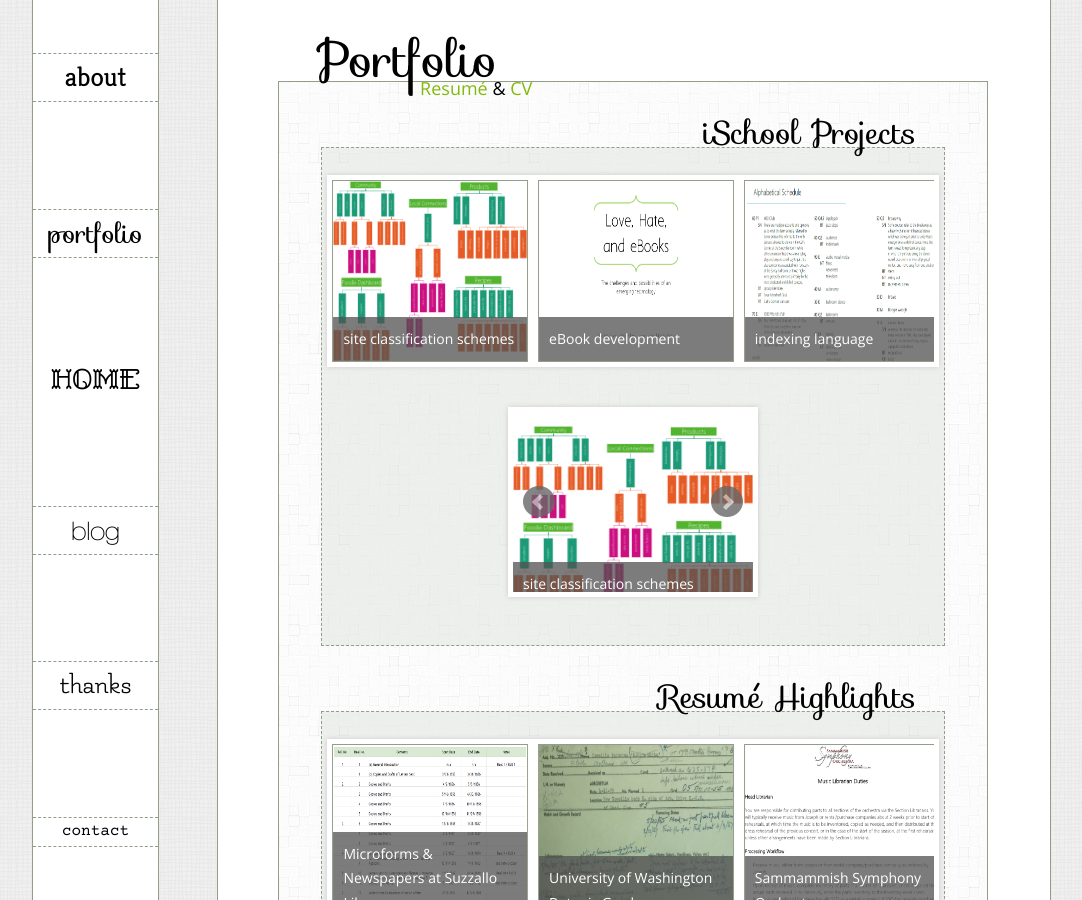
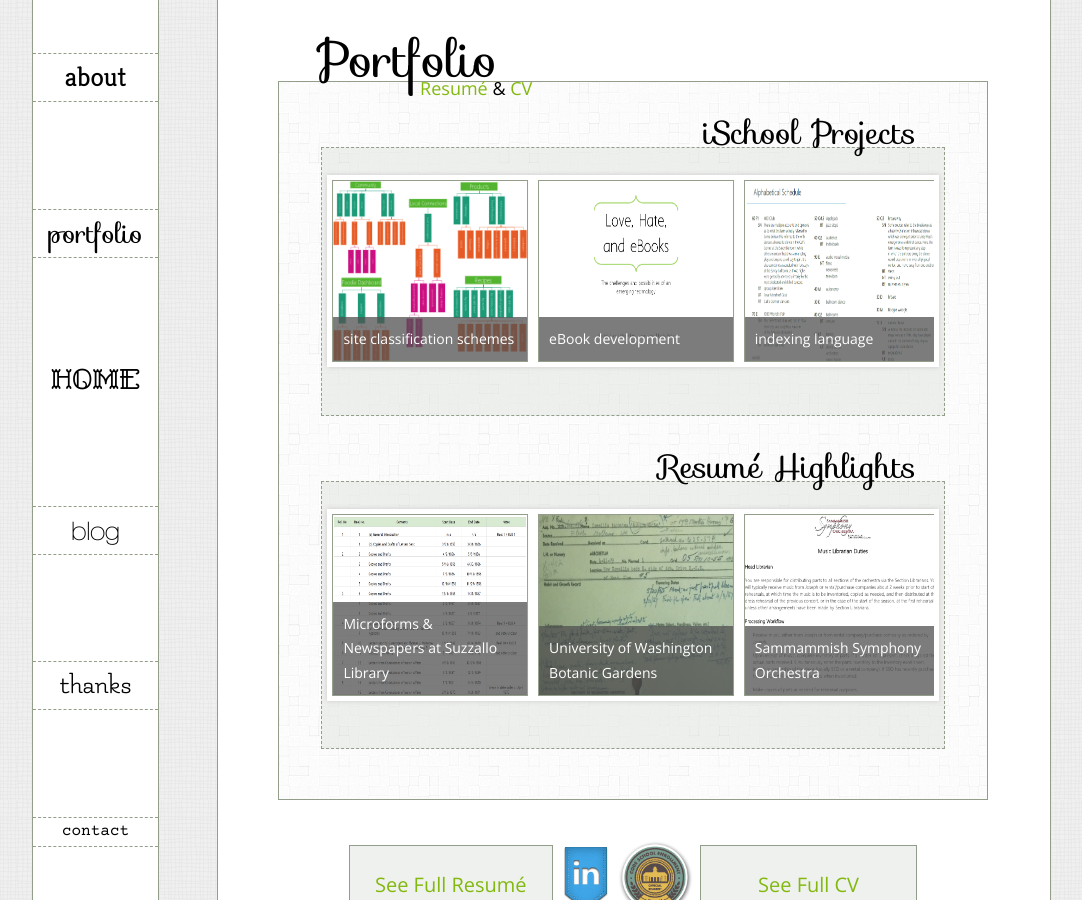
Before and after one commit to libridipitous/libridipitous.github.io, a Jekyll site: the page built from portfolio/index.html, in a window 1280 px wide and 900 px high. Shown: the whole window, without its empty margins (83-1165 px from the left). Built offline with Jekyll 4.4.1, drawn with Linux system fonts in a browser that asks for light colours; some of the changed text lies outside the part shown.

Commit message:
portfolio fixed

```diff
--- a/css/libri.css
+++ b/css/libri.css
@@ -14,6 +14,10 @@
 }
 
 body.landing {
+  display: -webkit-box;      /* OLD - iOS 6-, Safari 3.1-6 */
+  display: -moz-box;         /* OLD - Firefox 19- (buggy but mostly works) */
+  display: -ms-flexbox;      /* TWEENER - IE 10 */
+  display: -webkit-flex;     /* NEW - Chrome */
   display: flex;
   flex-flow: row nowrap;
   justify-content: space-around;
@@ -93,6 +97,10 @@
   font-weight: normal;
   font-size: 70px;
   margin-right: 300px;
+  display: -webkit-box;      /* OLD - iOS 6-, Safari 3.1-6 */
+  display: -moz-box;         /* OLD - Firefox 19- (buggy but mostly works) */
+  display: -ms-flexbox;      /* TWEENER - IE 10 */
+  display: -webkit-flex;     /* NEW - Chrome */
   display: flex;
   flex-flow: row wrap;
 }
@@ -104,6 +112,10 @@
   margin: 0 15px;
 
   list-style: none;
+  display: -webkit-box;      /* OLD - iOS 6-, Safari 3.1-6 */
+  display: -moz-box;         /* OLD - Firefox 19- (buggy but mostly works) */
+  display: -ms-flexbox;      /* TWEENER - IE 10 */
+  display: -webkit-flex;     /* NEW - Chrome */
   display: flex;
   min-width: 125px;
   max-width: 150px;
--- a/css/libriInner.css
+++ b/css/libriInner.css
@@ -83,6 +83,10 @@
 .sliderBox {
   width: 240px;
   height: 180px;
+}
+
+.innerContent > div.bx-wrapper:nth-child(2) {
+  display: none;
 }
 
 #portfolioLinks {
@@ -219,7 +223,7 @@
   }
 }
 
-@media (max-width: 328px) {
+@media (max-width: 500px) {
 
 #breadcrumbs {
   position: relative;
@@ -227,4 +231,19 @@
   top: -17px;
 }
 
+.innerContent > div.bx-wrapper:nth-child(1) {
+  display: none;
 }
+
+.innerContent > div.bx-wrapper:nth-child(2) {
+  display: initial;
+}
+
+#portfolioSubHead1, #portfolioSubHead2 {
+font-size: 26px;
+margin-bottom: -8.7%;
+text-align: right;
+margin-right: 2%;
+}
+
+}
```
